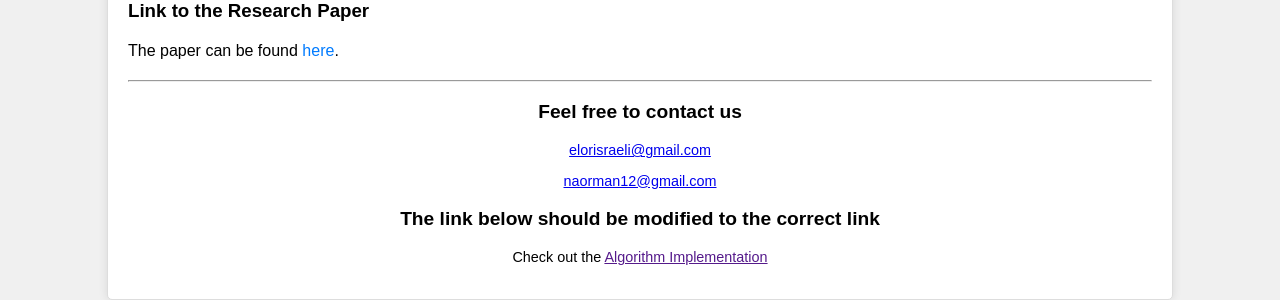
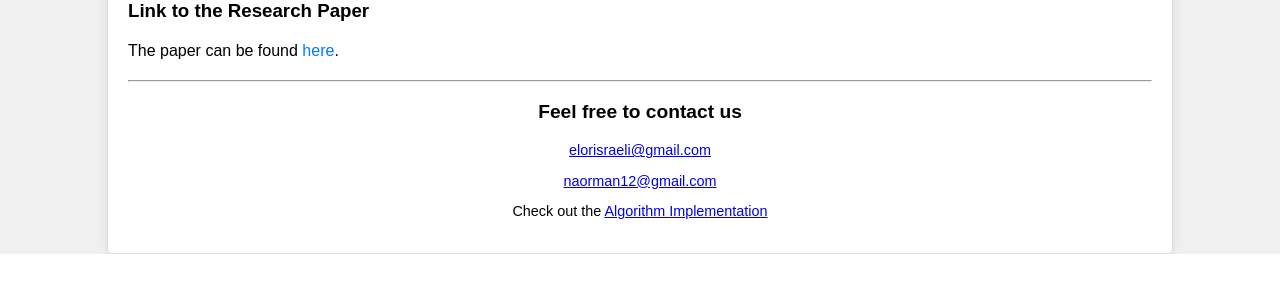
Before and after one commit to elorisraeli/FairAllocation_Flask, a Flask app: page / in a window 1280 px wide. Shown: the part 2033-2333 px from the top of the page. After the commit the page ends 2287 px from the top, so only its background shows below. Run offline with Flask 3, Linux system fonts and the light colour scheme.

Commit message:
update github link

```diff
--- a/flask_files/templates/index.html
+++ b/flask_files/templates/index.html
@@ -142,8 +142,7 @@
             <p class="author-description"><a href="mailto:elorisraeli@gmail.com">elorisraeli@gmail.com</a></p>
             <p class="author-description"><a href="mailto:naorman12@gmail.com">naorman12@gmail.com</a></p>
             <!-- Link to the algorithm implementation -->
-            <p class="author">The link below should be modified to the correct link</p>
-            <p class="author-description">Check out the <a href="" target="_blank">Algorithm Implementation</a></p>
+            <p class="author-description">Check out the <a href="https://github.com/elorisraeli/FairAllocation_Flask" target="_blank">Algorithm Implementation</a></p>
         </footer>
     </div>
 </body>
```
